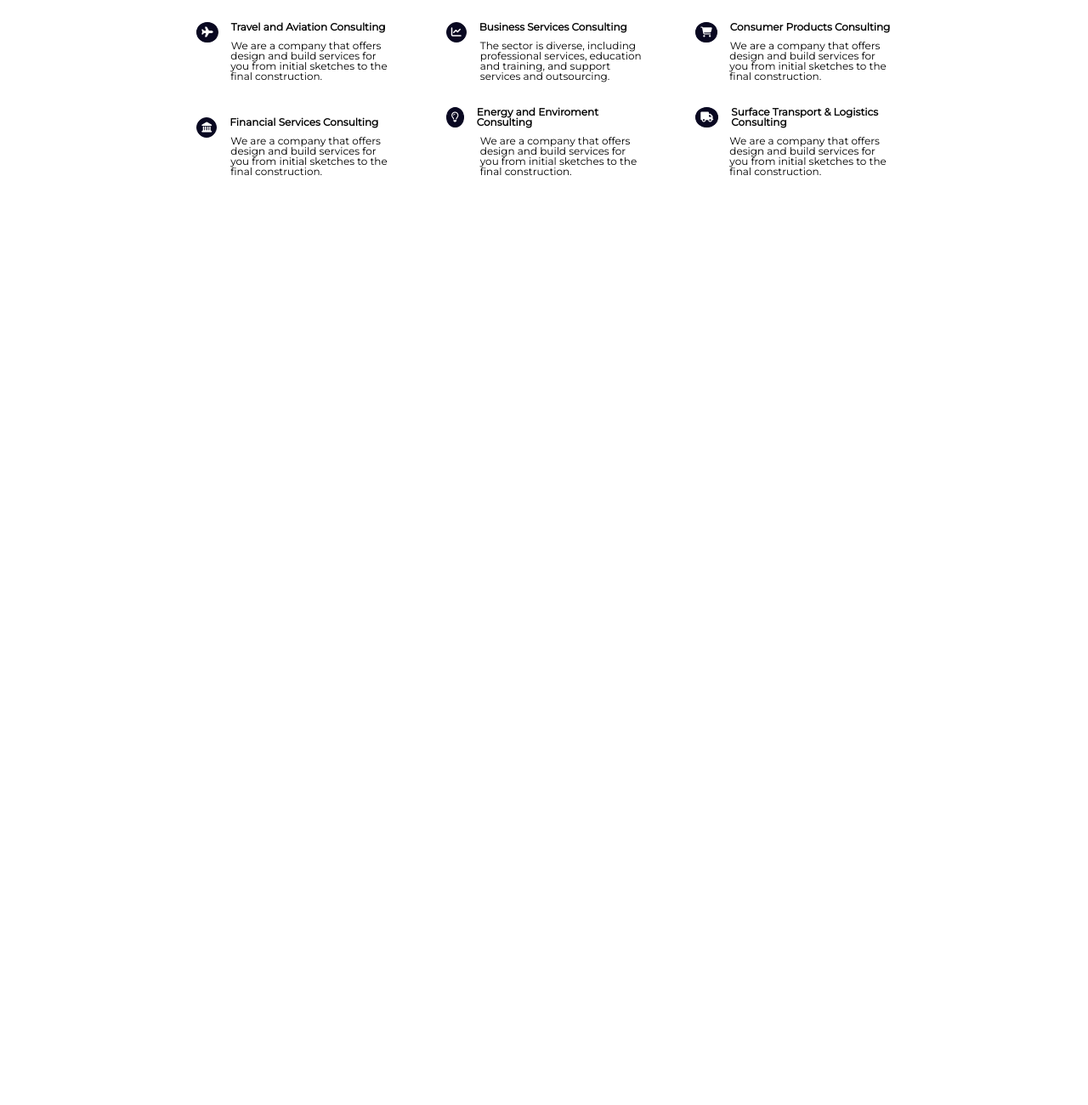
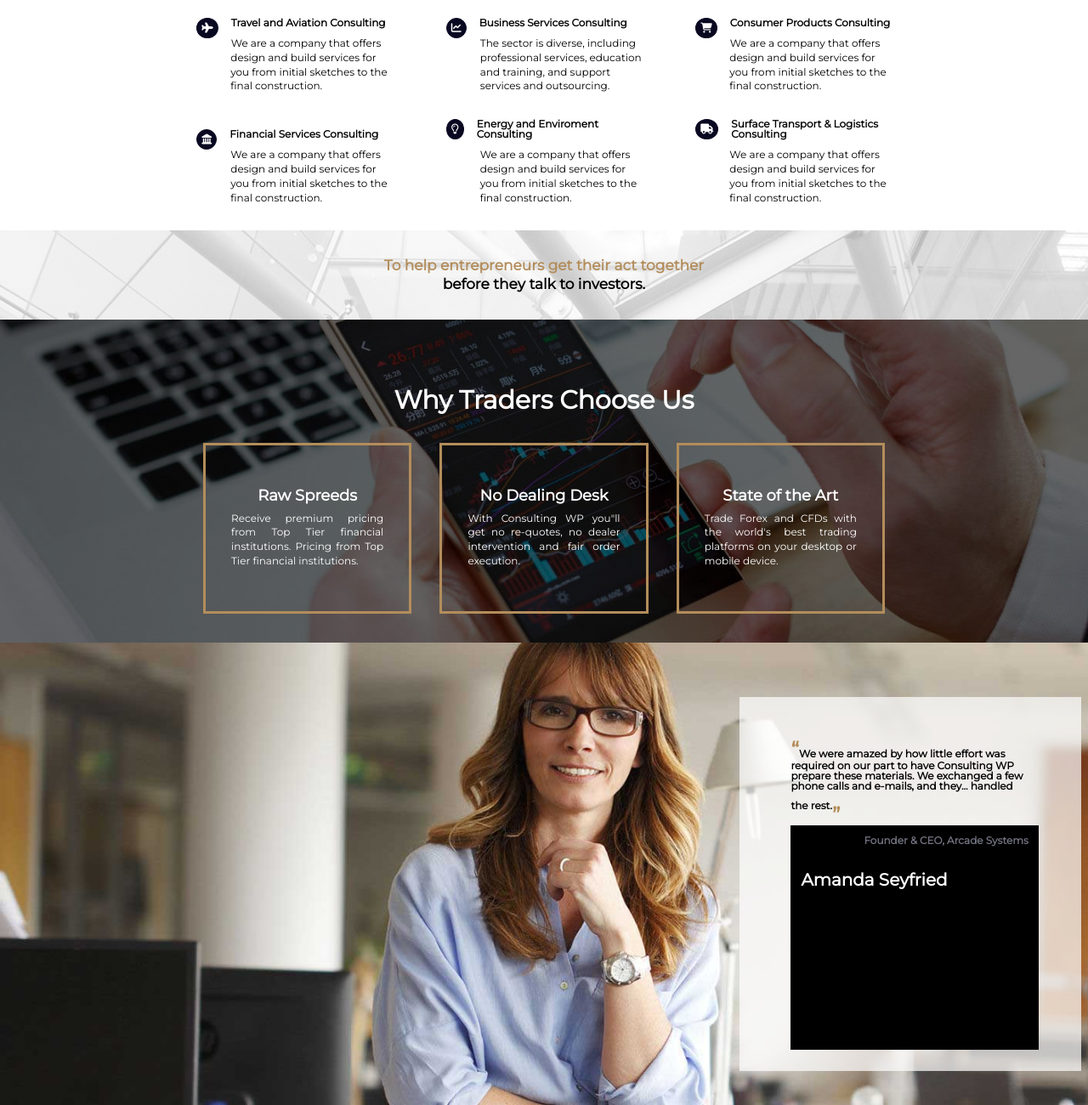
Before and after one commit to NedDinev/Consulting-agency, a plain HTML site: page agency.html in a window 1280 px wide. Shown: the part 834-2134 px from the top of the page at 85% size. Before the commit the page ends 1072 px from the top, so only its background shows below. Drawn offline with Linux system fonts and the light colour scheme.

Commit message:
Add files via upload

```diff
--- a/agency.css
+++ b/agency.css
@@ -11,7 +11,7 @@ body {
 
 header {
   padding-top: 20px;
-  background: url("images/Layer-759_02.jpg") no-repeat;
+  background: url(images/Layer-759_02.jpg) no-repeat;
   background-size: cover;
   height: 735px;
   text-align: center;
@@ -36,7 +36,7 @@ nav ul li a {
   text-decoration: none;
   color: #ffffff;
   font-weight: bold;
-  font-size: 18px;
+  font-size: 16px;
 }
 
 nav ul li:first-child a {
@@ -90,8 +90,8 @@ header button:hover span {
 /*Main - start*/
 
 .industries h2 {
-  font-size: 35px;
-  font-weight: bold;
+  font-size: 30px;
+  font-weight: bolder;
   text-align: center;
   margin-top: 30px;
   margin-bottom: 40px;
@@ -128,6 +128,7 @@ i {
 .travel-business-consumer article p {
   margin-left: 40px;
   text-align: left;
+  line-height: 1.4;
 }
 
 .financial-energy-surface {
@@ -151,4 +152,109 @@ i {
 .financial-energy-surface article p {
   margin-left: 40px;
   text-align: left;
+  line-height: 1.4;
 }
+
+.banner {
+  text-align: center;
+  padding-top: 30px;
+  padding-bottom: 30px;
+  background: linear-gradient(
+      rgba(255, 255, 255, 0.7),
+      rgba(255, 255, 255, 0.7)
+    ),
+    url("images/steel-bg.jpg") no-repeat center;
+}
+
+.banner h4 {
+  bottom: 38%;
+  left: 40%;
+  color: #000000;
+  font-weight: bolder;
+  font-size: 17px;
+  line-height: 1.3;
+}
+
+.traders {
+  background: linear-gradient(rgba(0, 0, 0, 0.6), rgba(0, 0, 0, 0.6)),
+    url("images/background-choose-us.jpg") no-repeat center;
+  background-size: cover;
+  height: 300px;
+  text-align: center;
+  padding-top: 80px;
+}
+
+.traders h2 {
+  margin-top: 0;
+  font-size: 30px;
+  font-weight: bolder;
+  color: #ffffff;
+  margin-bottom: 20px;
+}
+
+.traders article {
+  border: 3px solid #b38d5b;
+  display: inline-block;
+  color: #ffffff;
+  width: 14%;
+  padding: 50px 30px;
+  margin: 15px;
+}
+
+.traders article h3 {
+  font-weight: bolder;
+  font-size: 18px;
+  margin-bottom: 10px;
+}
+
+.traders article p {
+  text-align: justify;
+  line-height: 1.4;
+}
+
+.women-ceo {
+  background: url(images/consulting-woman.jpg) no-repeat;
+  background-size: cover;
+  width: 100%;
+  height: 480px;
+  padding-top: 5%;
+}
+
+.women-ceo article {
+  background-color: rgba(255, 255, 255, 0.7);
+  width: 22%;
+  height: 380px;
+  padding: 50px 60px 10px 60px;
+  margin-left: 68%;
+}
+
+.women-ceo article p span {
+  font-size: 25px;
+}
+
+.women-ceo article p {
+  font-weight: bold;
+  margin-bottom: 15px;
+}
+
+.women-ceo article div {
+  border: 2px solid #000000;
+  background-color: #000000;
+  width: 95%;
+  height: 250px;
+  padding-top: 10px;
+  padding-left: 10px;
+  padding-right: 10px;
+}
+
+.women-ceo article div h3 {
+  float: right;
+  color: #717280;
+  font-weight: bold;
+}
+
+.women-ceo article div h2 {
+  float: left;
+  color: #ffffff;
+  font-size: 20px;
+}
--- a/agency.html
+++ b/agency.html
@@ -95,8 +95,47 @@
 
 </section>
 
+<section class="banner">
+
+<h4>
+    <span>To help entrepreneurs get their act together</span><br> before they talk to investors.
+
+</h4>
+</section>
 
 
+<section class="traders">
+
+<h2>Why Traders Choose Us</h2>
+
+<article>
+    <h3>Raw Spreeds</h3>
+    <p>Receive premium pricing from Top Tier financial institutions. Pricing from Top Tier financial institutions.</p>
+</article>
+
+<article>
+    <h3>No Dealing Desk</h3>
+    <p>With Consulting WP you"ll get no re-quotes, no dealer intervention and fair order execution.</p>
+</article>
+
+<article>
+    <h3>State of the Art</h3>
+    <p>Trade Forex and CFDs with the world's best trading platforms on your desktop or mobile device.</p>
+</article>
+
+</section>
+
+<section class="women-ceo">
+
+    <article>
+<p><span>&ldquo;</span>We were amazed by how little effort was required on our part to have Consulting WP prepare these materials. We exchanged a few phone calls and e-mails, and they... handled the rest.<span>&bdquo;</span></p>
+<div>
+    <h3>Founder & CEO, Arcade Systems</h3>
+    <h2>Amanda Seyfried</h2>
+</div>
+    </article>
+
+</section>
 
 </main>
 
```
